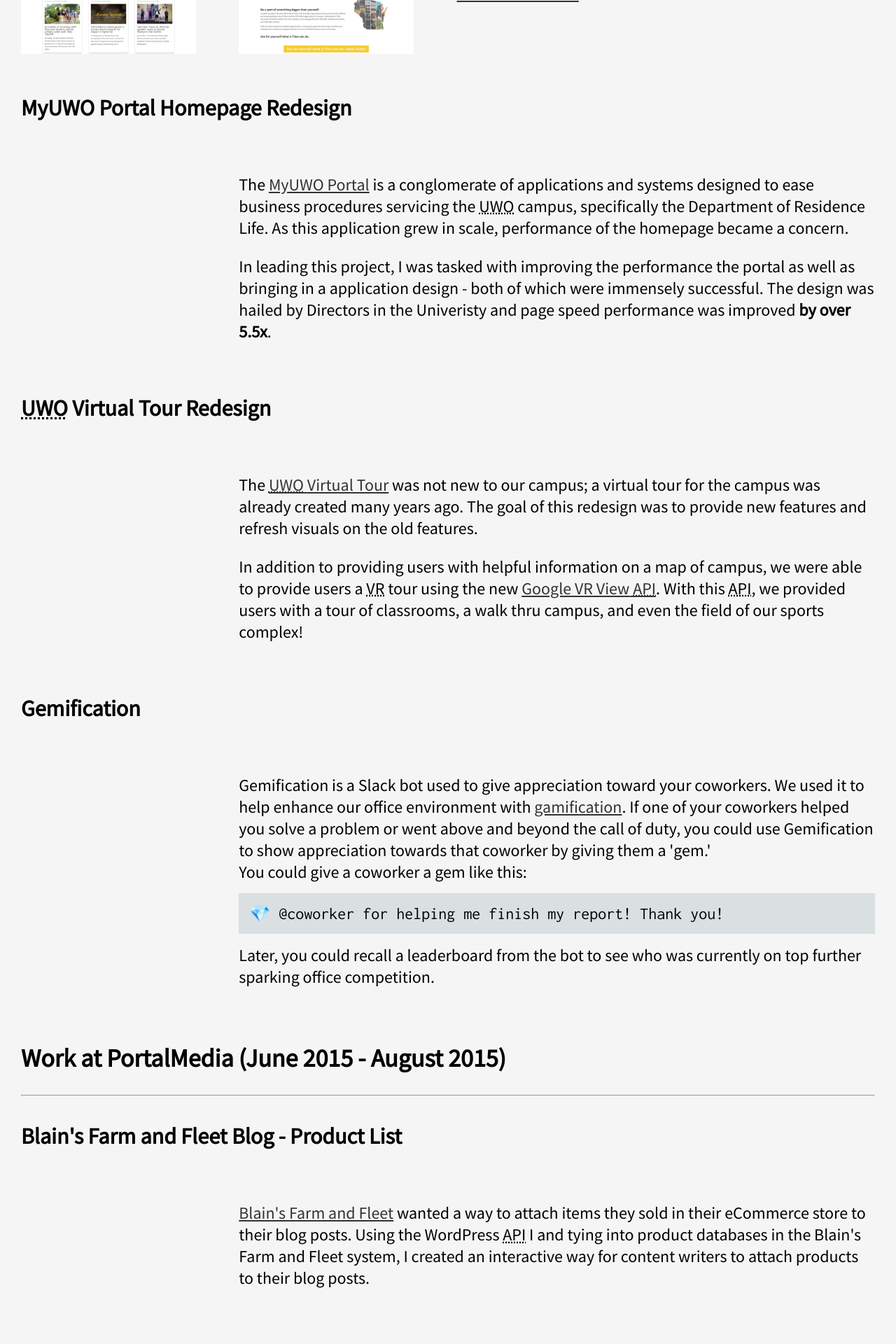
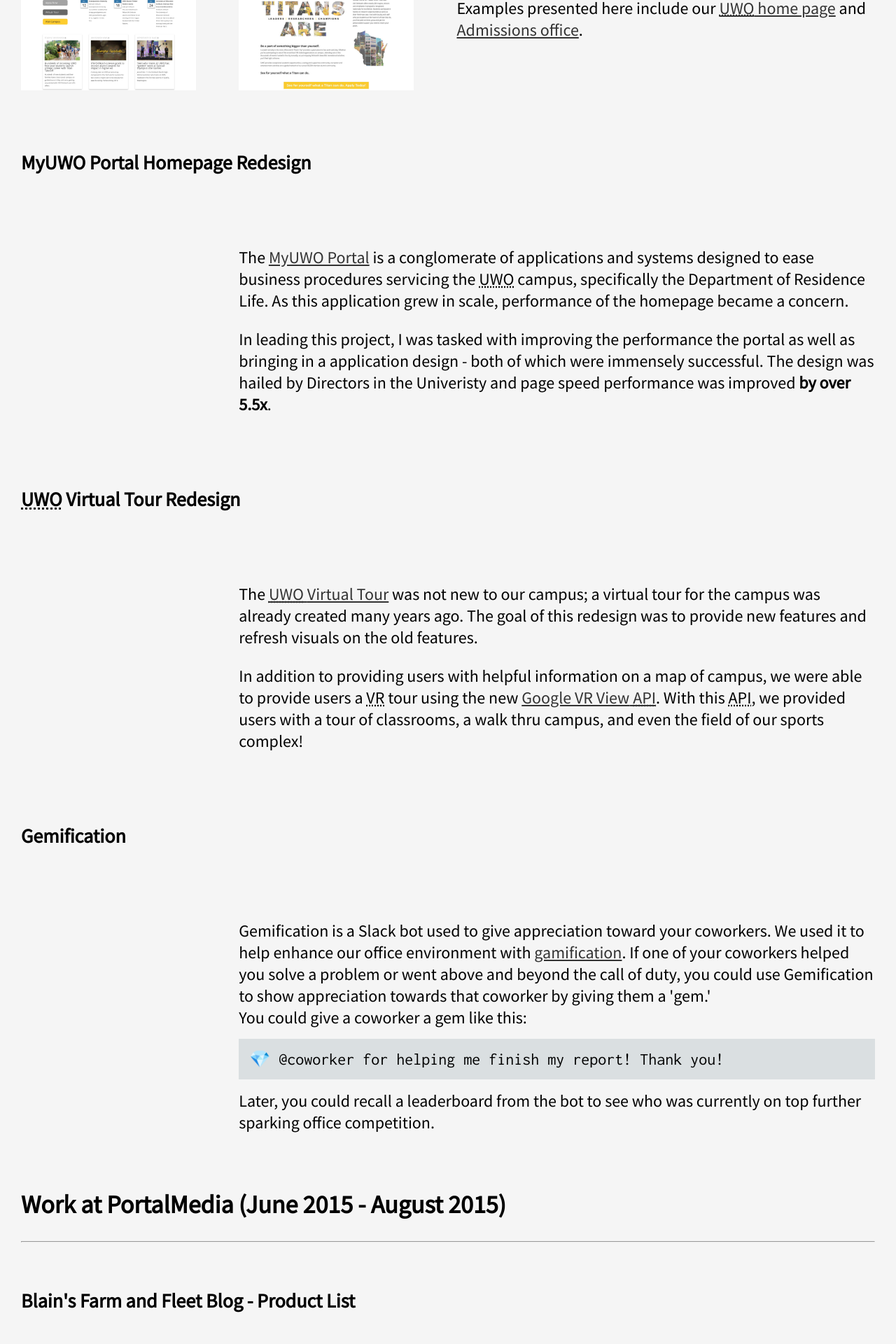
Before and after one commit to josephkerkhof/portfolio-site, a React (Create React App) app: page /work in a window 1280 px wide. Shown: the part 740-2660 px from the top of the page at 70% size. Built offline with nearby package versions, Linux system fonts and the light colour scheme.

Commit message:
minor tweaks to text spacing on mobile

```diff
--- a/src/components/Body/Content/Work/Work.css
+++ b/src/components/Body/Content/Work/Work.css
@@ -21,8 +21,6 @@
 
 .work-item-title {
   grid-column: 1/5;
-  font-size: 2rem;
-  font-weight: 600;
 }
 
 .uwo-theme-image-1 {
--- a/src/components/Body/Content/Work/Work.js
+++ b/src/components/Body/Content/Work/Work.js
@@ -132,8 +132,10 @@
         <hr />
         <div className="work-items">
           <div className="work-item-title">
-            <abbr title="University of Wisconsin - Oshkosh">UW-Oshkosh</abbr>'s
-            theme and branding
+            <h3>
+              <abbr title="University of Wisconsin - Oshkosh">UW-Oshkosh</abbr>'s
+              theme and branding
+            </h3>
           </div>
           <LazyLoad className="img-wrapper uwo-theme-image-1">
             <img
@@ -183,7 +185,9 @@
               </a>.
             </p>
           </div>
-          <div className="work-item-title">MyUWO Portal Homepage Redesign</div>
+          <div className="work-item-title">
+            <h3>MyUWO Portal Homepage Redesign</h3>
+          </div>
           <LazyLoad className="img-wrapper">
             <img
               src={portalV2Small}
@@ -216,8 +220,10 @@
             </p>
           </div>
           <div className="work-item-title">
-            <abbr title="University of Wisconsin - Oshkosh">UWO</abbr> Virtual
-            Tour Redesign
+            <h3>
+              <abbr title="University of Wisconsin - Oshkosh">UWO</abbr> Virtual
+              Tour Redesign
+            </h3>
           </div>
           <LazyLoad className="img-wrapper">
             <img
@@ -258,7 +264,9 @@
               even the field of our sports complex!
             </p>
           </div>
-          <div className="work-item-title">Gemification</div>
+          <div className="work-item-title">
+            <h3>Gemification</h3>
+          </div>
           <LazyLoad className="img-wrapper">
             <img
               src={gemificationSmall}
@@ -295,7 +303,7 @@
         <hr />
         <div className="work-items">
           <div className="work-item-title">
-            Blain's Farm and Fleet Blog - Product List
+            <h3>Blain's Farm and Fleet Blog - Product List</h3>
           </div>
           <LazyLoad className="img-wrapper">
             <img
--- a/src/index.css
+++ b/src/index.css
@@ -24,3 +24,11 @@
   display: block;
   font-family: 'Inconsolata', monospace;
 }
+
+@media screen and (max-width: 600px) {
+  h1,
+  h2,
+  h3 {
+    letter-spacing: -3px;
+  }
+}
```
